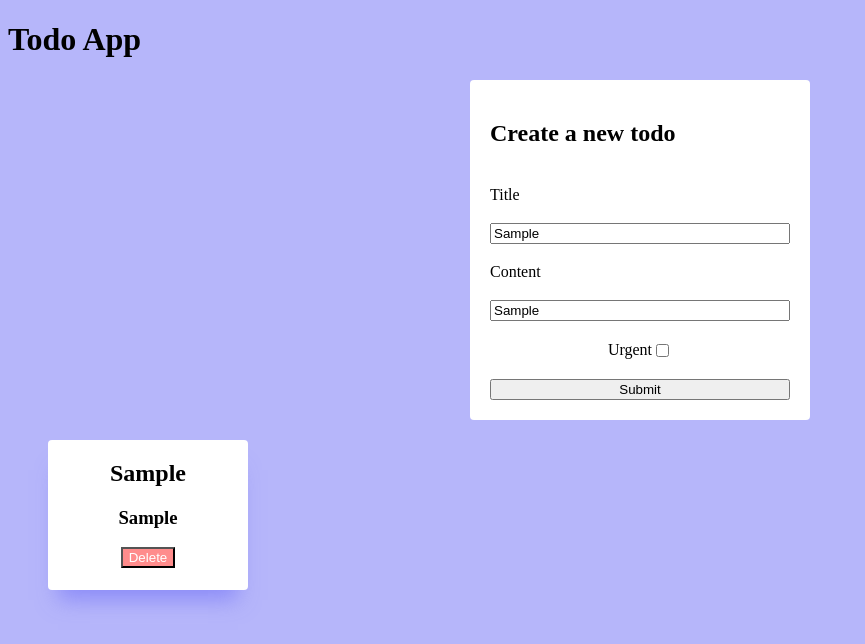
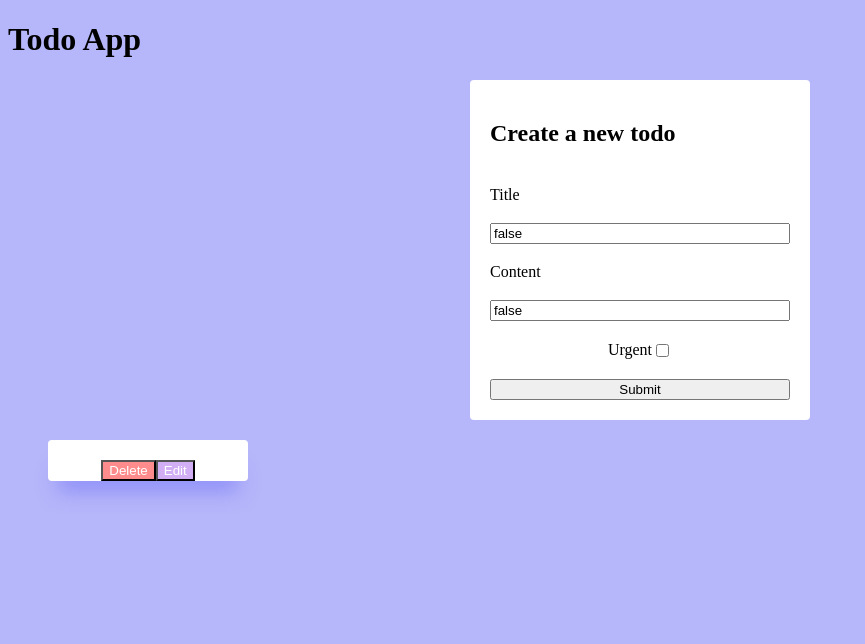
Before and after one commit to natekcroteau/todo-app-front, a React (Create React App) app: page / in a window 1280 px wide. Both pictures are taken after typing "Sample", "Sample" into the empty fields and a click on the input 640 px from the left and 389 px from the top of the page. Shown: the top 644 px of the page, without its empty margins (0-865 px from the left). Built offline with nearby package versions, Linux system fonts and the light colour scheme; no server answers.

Commit message:
added todo editing functionality

```diff
--- a/src/App.css
+++ b/src/App.css
@@ -30,18 +30,25 @@
 .todo-item{
     background-color: white;
     width: 200px;
-    height: 150px;
+    height: max-content;
     box-shadow: 0 20px 20px -10px  rgba(129, 129, 247, 0.781);
     text-align: center;
     border-radius: 4px;
 }
 
-.urgent-input{
+.input-group{
     display: flex;
     justify-content: center;
 }
+
+
 
 .delete-button{
     background-color: rgba(255, 116, 116, 0.822);
     color: white;
 }
+
+.edit-button{
+    background-color: rgba(137, 43, 226, 0.377);
+    color: white;
+}
--- a/src/App.js
+++ b/src/App.js
@@ -25,7 +25,6 @@
     this.setState({
       todos: [...this.state.todos, newTodo]
     })
-
     fetch(todoURL, {
       method: "POST",
       headers: {
@@ -33,6 +32,12 @@
       },
       body: JSON.stringify(newTodo)
     })
+  }
+
+  updateTodo = (updatedTodo) => {
+    let todos = this.state.todos.map(todo => todo.id === updatedTodo.id ? updatedTodo : todo)
+
+    this.setState(todos)
   }
 
   deleteTodo = (id) => {
@@ -49,8 +54,8 @@
     return (
       <div>
         <h1>Todo App</h1>
-        <TodoForm addTodo={this.addTodo} />
-        <TodoContainer todos={this.state.todos} deleteTodo={this.deleteTodo} />
+        <TodoForm submitAction={this.addTodo} />
+        <TodoContainer todos={this.state.todos} deleteTodo={this.deleteTodo} updateTodo={this.updateTodo} />
       </div>
     )
   }
--- a/src/components/TodoContainer.js
+++ b/src/components/TodoContainer.js
@@ -1,12 +1,11 @@
 import React from 'react'
 import TodoItem from './TodoItem'
 
-export default function TodoContainer({ todos, deleteTodo }) {
+export default function TodoContainer({ todos, deleteTodo, updateTodo }) {
 
     const showTodos = () => {
-        return todos.map(todo => <TodoItem key={todo.id} {...todo} deleteTodo={deleteTodo} />)
+        return todos.map(todo => <TodoItem key={todo.id} {...todo} deleteTodo={deleteTodo} updateTodo={updateTodo} />)
     }
-
 
     return (
         <ul className="todo-list">
--- a/src/components/TodoForm.js
+++ b/src/components/TodoForm.js
@@ -1,5 +1,4 @@
 import React, { Component } from 'react'
-
 
 const initialState = {
     title: "",
@@ -13,38 +12,62 @@
 
     state = initialState
 
-    handleSubmit = (event) => {
-        event.preventDefault()
-        this.props.addTodo(this.state)
+    componentDidMount(){
+        const {todo} = this.props
+        if(this.props.todo){
+            const { id, title, content, urgent, done } = todo
+            this.setState({
+                id,
+                title,
+                content,
+                urgent,
+                done
+            })
+        }
     }
 
-
-
-
     handleChange = (event) => {
-
         let {name, value, checked} = event.target
 
-        value = (name === "urgent") ? checked : value
+        value = (name === "urgent" || "done") ? checked : value
 
         this.setState({
             [name]: value
         })
     }
 
+    handleSubmit = (event) => {
+        event.preventDefault()
+        this.props.submitAction(this.state)
+        if(this.props.handleToggle){
+            this.props.handleToggle()
+        }
+    }
+
+    showDoneCheckbox = () => {
+        return this.props.todo
+            ? (
+                <div className="input-group">
+                    <label>Done</label>
+                    <input type="checkbox" name="done" checked={this.state.done} onChange={this.handleChange} />
+                </div>
+            ) : null
+    }
+
     render() {
-        const { title, content, urgent } = this.state
+        const { title, content, urgent, done } = this.state
         return (
             <form className="todo-form" onSubmit={this.handleSubmit}>
-                <h2>Create a new todo</h2>
+                {this.props.todo ? <h2>Edit Todo</h2> : <h2>Create a new todo</h2>}
                 <label>Title</label>
                 <input type="text" name="title" value={title} onChange={this.handleChange} />
                 <label>Content</label>
                 <input type="text" name="content" value={content} onChange={this.handleChange} />
-                <div className="urgent-input">
+                <div className="input-group">
                     <label>Urgent</label>
                     <input type="checkbox" name="urgent" checked={urgent} onChange={this.handleChange} />
                 </div>
+                {this.showDoneCheckbox()}
                 <input type="submit" />
             </form>
         )
--- a/src/components/TodoItem.js
+++ b/src/components/TodoItem.js
@@ -1,14 +1,21 @@
-import React from 'react'
+import React, { useState } from 'react'
+import TodoForm from './TodoForm'
 
-export default function TodoItem({ id, title, content, deleteTodo }) {
+export default function TodoItem({ id, title, content, urgent, done, deleteTodo, updateTodo }){
 
+    const todo = {id, title, content, urgent, done}
+
+    const [isToggled, setIsToggled] = useState(false)
     const handleClick = (event) => deleteTodo(id)
-
-    return (
-        <li className="todo-item">
+    const handleToggle = (event) => setIsToggled(!isToggled)
+    const todoCard = () => {
+        return <li className="todo-item">
             <h2>{title}</h2>
             <h3>{content}</h3>
             <button className="delete-button" onClick={handleClick} >Delete</button>
+            <button className="edit-button"  onClick={handleToggle} >Edit</button>
         </li>
-    )
+    }
+
+    return isToggled ? <TodoForm handleToggle={handleToggle} todo={todo} submitAction={updateTodo}/> : todoCard()
 }
```
